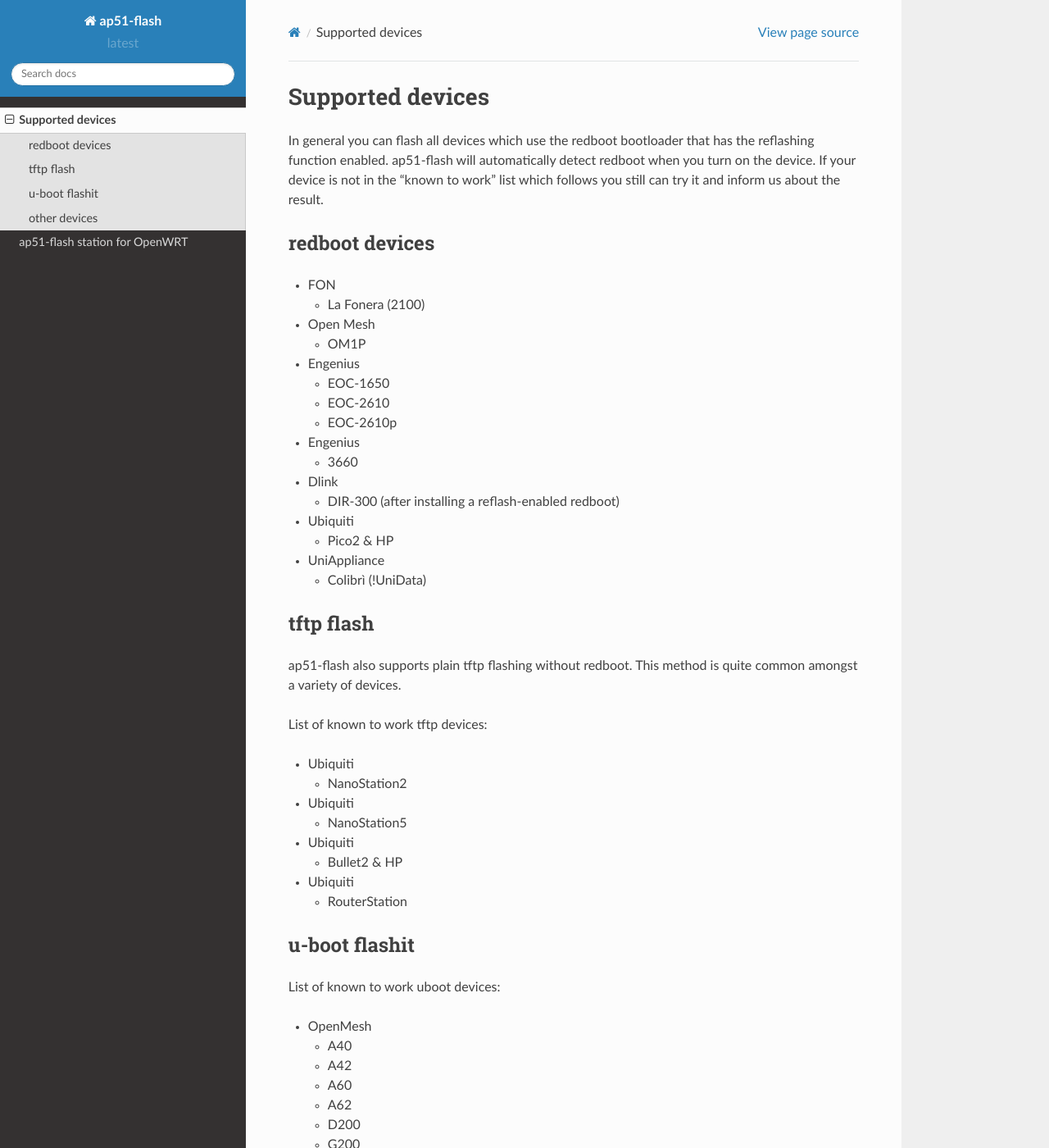
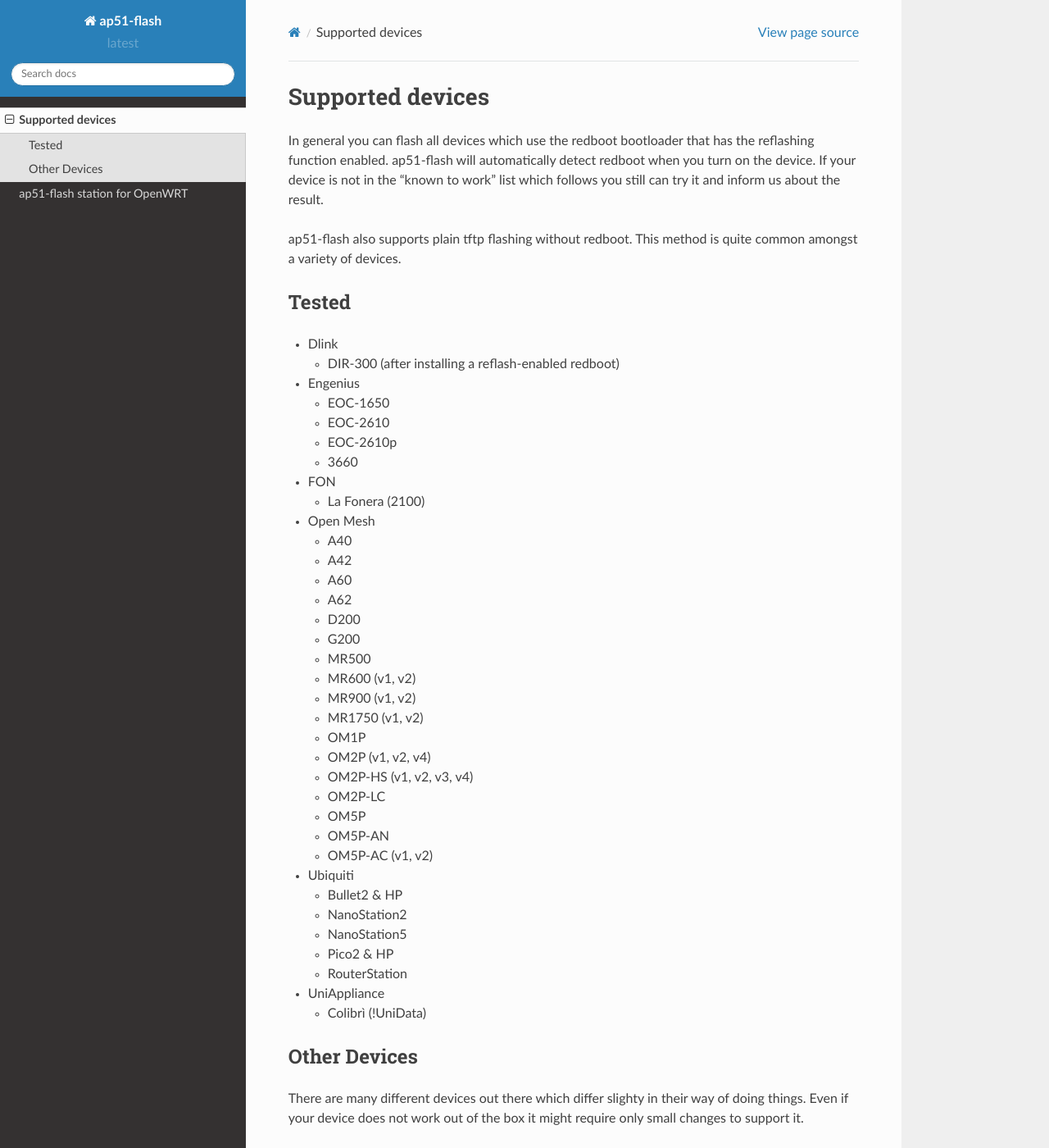
Before and after one commit to ap51-flash/ap51-flash, a Sphinx documentation site: the page built from docs/supported-devices/index.rst, in a window 1280 px wide and 1400 px high. Shown: the whole window at 82% size. Built offline with Sphinx 7.4.7 and the Read the Docs theme 2.0.0, drawn with Linux system fonts in a browser that asks for light colours.

Commit message:
ap51-flash: doc: Merge lists of supported devices
Users are usually not interested in the exact method how the flashing is
implemented on the device. It therefore makes more sense to have a single
list with all vendors + models.

Reported-by: Marek Lindner <mareklindner@neomailbox.ch>
Signed-off-by: Sven Eckelmann <sven.eckelmann@openmesh.com>

```diff
--- a/docs/supported-devices/index.rst
+++ b/docs/supported-devices/index.rst
@@ -9,72 +9,29 @@
 when you turn on the device. If your device is not in the "known to work" list
 which follows you still can try it and inform us about the result.
 
+ap51-flash also supports plain tftp flashing without redboot. This method is
+quite common amongst a variety of devices.
 
-redboot devices
-===============
+
+Tested
+======
+
+* Dlink
+
+  - DIR-300 (after installing a reflash-enabled redboot)
+
+* Engenius
+
+  - EOC-1650
+  - EOC-2610
+  - EOC-2610p
+  - 3660
 
 * FON
 
   - La Fonera (2100)
 
 * Open Mesh
-
-  - OM1P
-
-* Engenius
-
-  - EOC-1650
-  - EOC-2610
-  - EOC-2610p
-
-* Engenius
-
-  - 3660
-
-* Dlink
-
-  - DIR-300 (after installing a reflash-enabled redboot)
-
-* Ubiquiti
-
-  - Pico2 & HP
-
-* UniAppliance
-
-  - Colibrì (!UniData)
-
-
-tftp flash
-==========
-
-ap51-flash also supports plain tftp flashing without redboot. This method is
-quite common amongst a variety of devices.
-
-List of known to work tftp devices:
-
-* Ubiquiti
-
-  - NanoStation2
-
-* Ubiquiti
-
-  - NanoStation5
-
-* Ubiquiti
-
-  - Bullet2 & HP
-
-* Ubiquiti
-
-  - RouterStation
-
-
-u-boot flashit
-==============
-
-List of known to work uboot devices:
-
-* OpenMesh
 
   - A40
   - A42
```
Also changed, not shown: other parts of docs/supported-devices/index.rst (+15 -1 lines).
